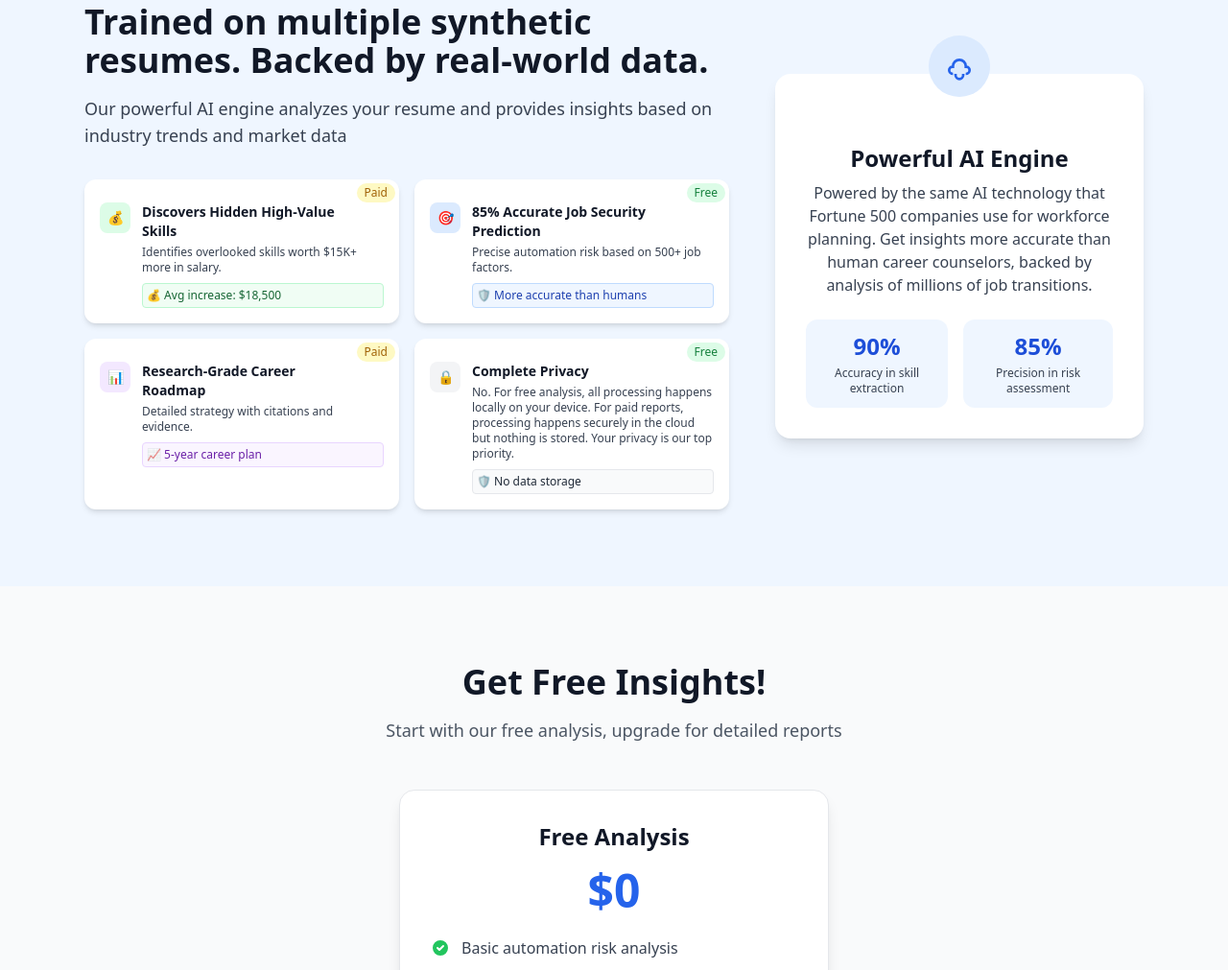
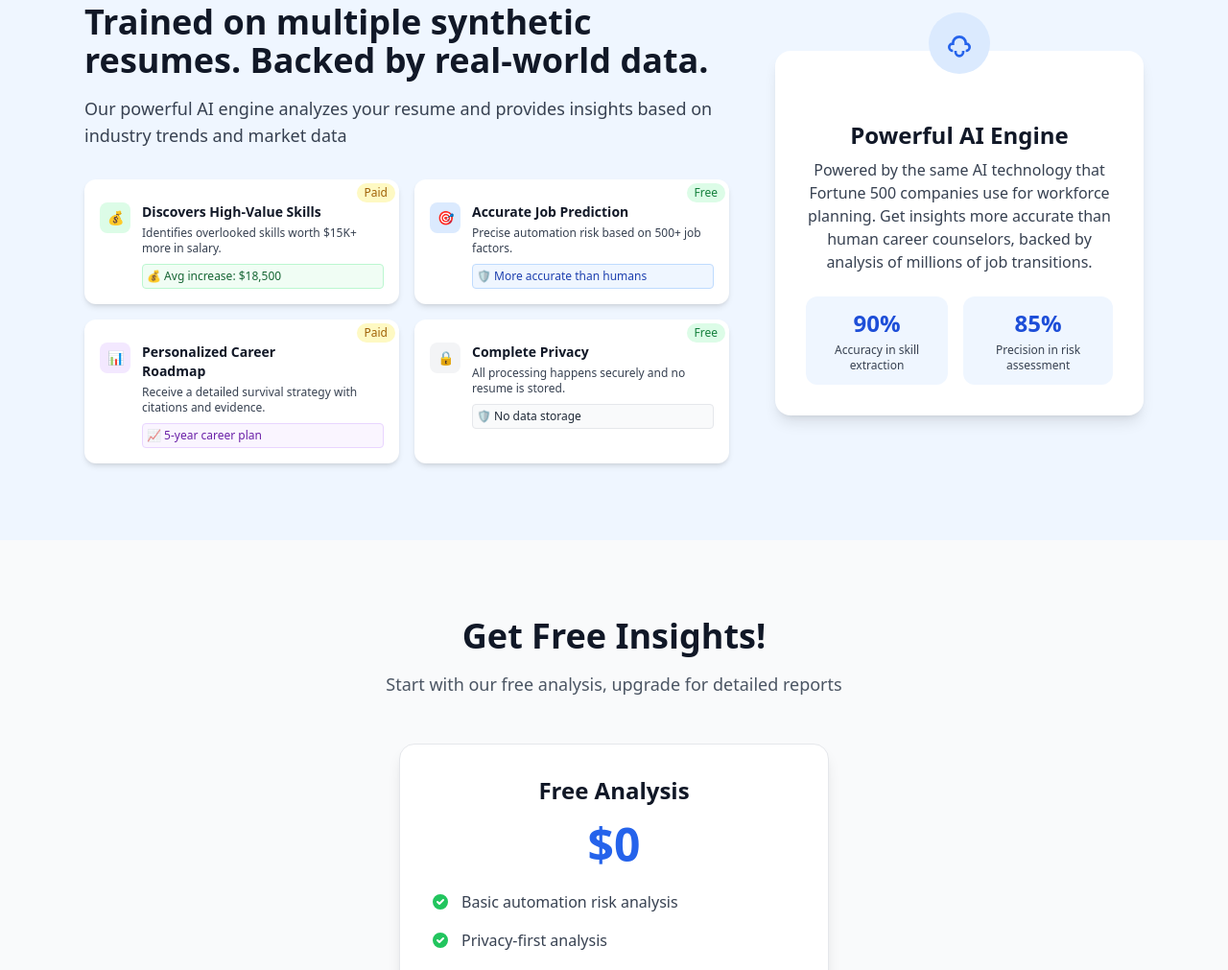
Before and after one commit to angshu-min-js/unautomated-home, a website: page index.html in a window 1280 px wide. Shown: the part 1958-2969 px from the top of the page at 96% size. Drawn offline with nearby package versions, Linux system fonts and the light colour scheme.

Commit message:
Update index.html

```diff
--- a/index.html
+++ b/index.html
@@ -279,7 +279,7 @@
                                 </div>
                             </div>
                             <div>
-                                <h3 class="text-sm font-bold text-gray-900 mb-1 pr-12">Discovers Hidden High-Value Skills</h3>
+                                <h3 class="text-sm font-bold text-gray-900 mb-1 pr-12">Discovers High-Value Skills</h3>
                                 <p class="text-gray-700 text-xs mb-2">Identifies overlooked skills worth $15K+ more in salary.</p>
                                 <div class="bg-green-50 border border-green-200 rounded p-1">
                                     <p class="text-green-800 font-medium text-xs">💰 Avg increase: $18,500</p>
@@ -298,7 +298,7 @@
                                 </div>
                             </div>
                             <div>
-                                <h3 class="text-sm font-bold text-gray-900 mb-1 pr-12">85% Accurate Job Security Prediction</h3>
+                                <h3 class="text-sm font-bold text-gray-900 mb-1 pr-12">Accurate Job Prediction</h3>
                                 <p class="text-gray-700 text-xs mb-2">Precise automation risk based on 500+ job factors.</p>
                                 <div class="bg-blue-50 border border-blue-200 rounded p-1">
                                     <p class="text-blue-800 font-medium text-xs">🛡️ More accurate than humans</p>
@@ -317,8 +317,8 @@
                                 </div>
                             </div>
                             <div>
-                                <h3 class="text-sm font-bold text-gray-900 mb-1 pr-12">Research-Grade Career Roadmap</h3>
-                                <p class="text-gray-700 text-xs mb-2">Detailed strategy with citations and evidence.</p>
+                                <h3 class="text-sm font-bold text-gray-900 mb-1 pr-12">Personalized Career Roadmap</h3>
+                                <p class="text-gray-700 text-xs mb-2">Receive a detailed survival strategy with citations and evidence.</p>
                                 <div class="bg-purple-50 border border-purple-200 rounded p-1">
                                     <p class="text-purple-800 font-medium text-xs">📈 5-year career plan</p>
                                 </div>
@@ -337,7 +337,7 @@
                             </div>
                             <div>
                                 <h3 class="text-sm font-bold text-gray-900 mb-1 pr-12">Complete Privacy</h3>
-                                <p class="text-gray-700 text-xs mb-2">No. For free analysis, all processing happens locally on your device. For paid reports, processing happens securely in the cloud but nothing is stored. Your privacy is our top priority.</p>
+                                <p class="text-gray-700 text-xs mb-2">All processing happens securely and no resume is stored.</p>
                                 <div class="bg-gray-50 border border-gray-200 rounded p-1">
                                     <p class="text-gray-800 font-medium text-xs">🛡️ No data storage</p>
                                 </div>
```
